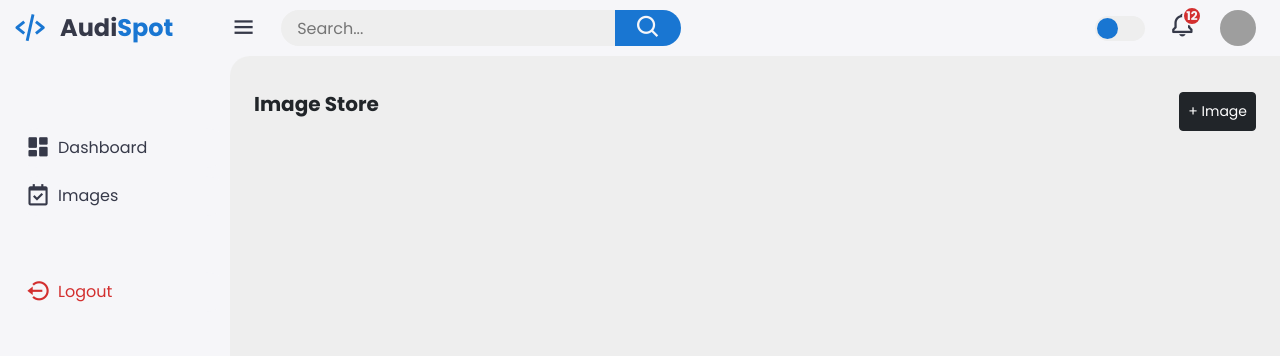
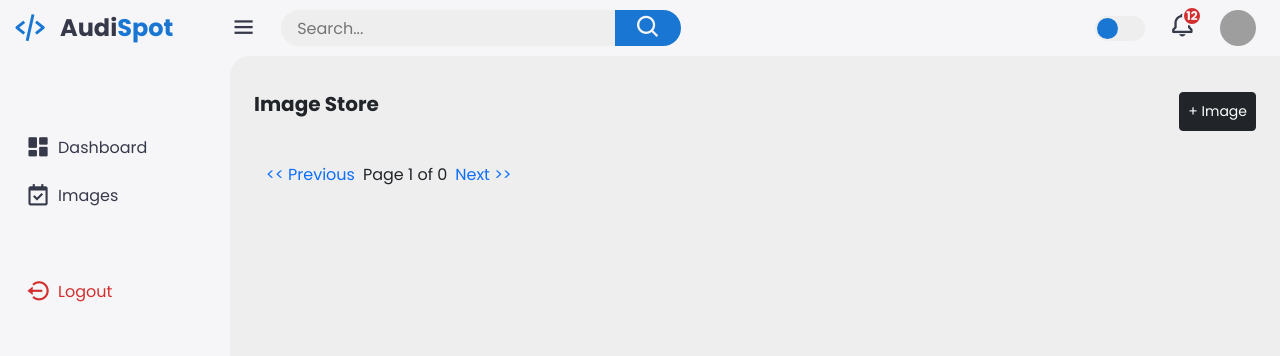
Before and after one commit to Kiprotich-Code/Car_Yetu, a Django app: page /images_list/ in a window 1280 px wide. Shown: the top 356 px of the page. Run offline with Django 5.2, Linux system fonts and the light colour scheme; data that the repository does not hold is empty; grey boxes are pictures that could not be loaded.

Commit message:
wrap up - actions on images

```diff
--- a/dashboard/main/templates/images/images_list.html
+++ b/dashboard/main/templates/images/images_list.html
@@ -7,12 +7,12 @@
     <a href="{% url 'image_create' %}" class="btn btn-dark btn-sm p-2 rounded">+ Image</a>
 </div>
 <div class="row g-4">
-    {% for image in data %}
+    {% for image in results %}
     <!-- Gallery Item -->
     <div class="col-12 col-md-4 col-lg-4">
         <div class="card position-relative">
             <!-- Image -->
-            <img src="{{image.image}}" class="card-img-top" alt="Gallery Image 1" style="max-height: 300px;">
+            <img src="{{image.image}}" class="card-img-top" alt="Gallery Image 1" style="height: 200px;">
 
             <!-- Name and Date Tag -->
             <div class="position-absolute bottom-0 start-0 text-white p-2 rounded-end"
@@ -23,5 +23,19 @@
         </div>
     </div>
     {% endfor %}
+
+    <div class="pagination p-3 mb-3">
+        {% if has_previous %}
+            <!-- <a href="?page=1">First</a> -->
+            <a href="?page={{ previous_page }}" class="mx-2"> << Previous</a>
+        {% endif %}
+
+        <span>Page {{ page_number }} of {{ total_pages }}</span>
+
+        {% if has_next %}
+            <a href="?page={{ next_page }}" class="mx-2">Next >></a>
+            <!-- <a href="?page={{ total_pages }}">Last</a> -->
+        {% endif %}
+    </div>
 </div>
 {% endblock %}
--- a/dashboard/main/views.py
+++ b/dashboard/main/views.py
@@ -1,38 +1,76 @@
 import requests
 from django.shortcuts import render, redirect
 from .forms import ImageUploadForm
-from django.core.files.storage import FileSystemStorage
+from django.core.paginator import Paginator, EmptyPage, PageNotAnInteger
 
 # Create your views here.
 def index(request):
     return render(request, 'index.html', {})
 
 def images_list(request):
-    response = requests.get('http://localhost:8000/api/slider_images/')
-    data = response.json()  # Fetch data from your API
-    return render(request, 'images/images_list.html', {'data': data})
+    # Get the current page number (default to 1 if not provided)
+    page_number = int(request.GET.get('page', 1))
+    per_page = 9  # Number of items per page
+
+    # Calculate the offset for LimitOffsetPagination
+    offset = (page_number - 1) * per_page
+
+    # Fetch data from the API with limit and offset
+    api_url = f'http://localhost:8000/api/slider_images/?limit={per_page}&offset={offset}'
+    response = requests.get(api_url)
+
+    if response.status_code == 200:
+        data = response.json()
+
+        # Extract required data
+        results = data.get('results', [])
+        count = data.get('count', 0)
+        next_url = data.get('next')
+        previous_url = data.get('previous')
+
+        # Calculate total pages
+        total_pages = (count + per_page - 1) // per_page  # Ceiling division
+
+        # Prepare context for the template
+        context = {
+            'results': results,  # Items for the current page
+            'count': count,  # Total number of items
+            'page_number': page_number,  # Current page number
+            'total_pages': total_pages,  # Total number of pages
+            'has_next': next_url is not None,
+            'has_previous': previous_url is not None,
+            'next_page': page_number + 1 if next_url else None,
+            'previous_page': page_number - 1 if previous_url else None,
+        }
+
+        return render(request, 'images/images_list.html', context)
+    else:
+        return render(
+            request,
+            'images/images_list.html',
+            {'error': 'Failed to fetch images from the API.'},
+        )
+
 
 def image_create(request):
     if request.method == 'POST' and request.FILES['image']:
-        # Handle the image upload
         form = ImageUploadForm(request.POST, request.FILES)
         if form.is_valid():
             image = form.cleaned_data['image']
             title = form.cleaned_data['title']
 
             # Save the image to the local file system
-            # fs = FileSystemStorage()
-            # filename = fs.save(image.name, image)
-            # uploaded_file_url = fs.url(filename)
-
             api_url = 'http://localhost:8000/api/slider_images/'
-            response = requests.post(api_url, data={'image': image, 'title': title})
+            files = {'image': image}  # Send the file directly
+            data = {'title': title}  # Other fields
+            response = requests.post(api_url, files=files, data=data)
 
             if response.status_code == 201:
                 return redirect('images_list')
             else:
-                # Handle any errors from the external API
-                return render(request, 'images/images_list.html', {'error': 'Error uploading to API'})
+                # Log API response for debugging
+                print("API Error:", response.text)
+                return redirect('images_list', {'error': response.text})
 
     else:
         form = ImageUploadForm()
```
Also changed, not shown: dashboard/Audi6.jpg (deleted).
